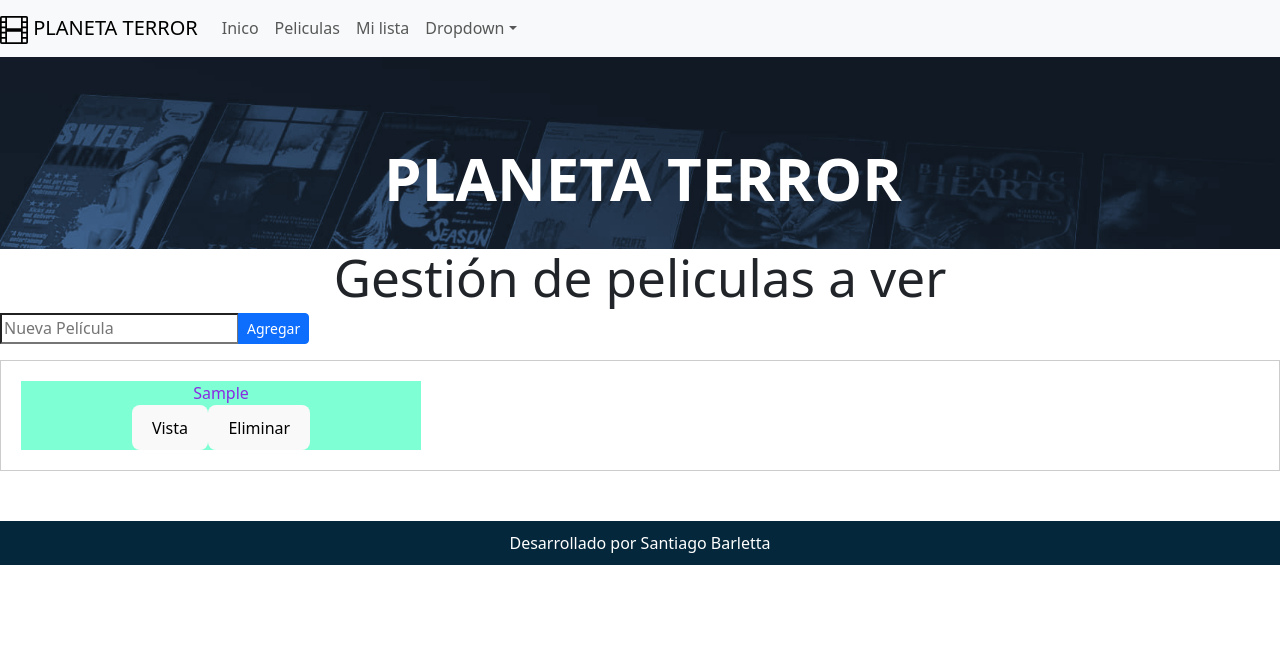
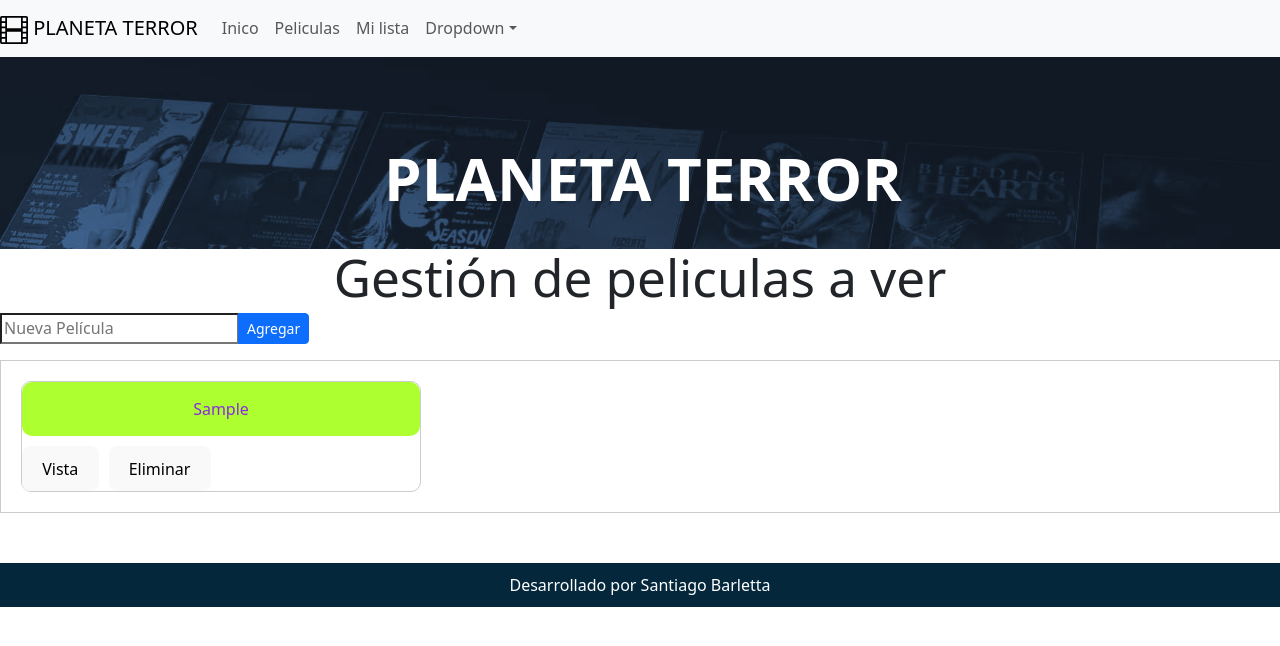
Before and after one commit to SantiagoBarletta/proyecto-final, a React (Vite) app: page /milista in a window 1280 px wide. Both pictures are taken after typing "Sample" into the empty fields and a click on the button "Agregar". Shown: the top 646 px of the page. Built offline with nearby package versions, Linux system fonts and the light colour scheme.

Commit message:
Update MiLista.css

```diff
--- a/src/componentes/milista/MiLista.css
+++ b/src/componentes/milista/MiLista.css
@@ -5,20 +5,31 @@
     display: flex;
     flex-wrap: wrap;
     flex-direction: row;
-    gap: 50px;
+    gap: 10px;
   }
 
 .item{
-    background-color: aquamarine;
+    border: 1px solid #ccc;
+    border-radius: 10px;
     width: 25rem;
+    display:flex;
+    gap :10px;
+    flex-wrap: wrap;
 }
 .vista{
     background-color: bisque;
+    flex-wrap: wrap;
+    width: 100%;
     padding: 15px;
-    border-radius: 5px;
+    border-radius: 10px;
     color: red
 }
 
 .pendiente{
+    background-color:greenyellow;
+    width: 100%;
+    flex-wrap: wrap;
+    padding: 15px;
+    border-radius: 10px;
     color: blueviolet;
 }
```
